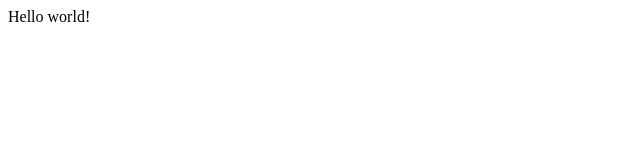
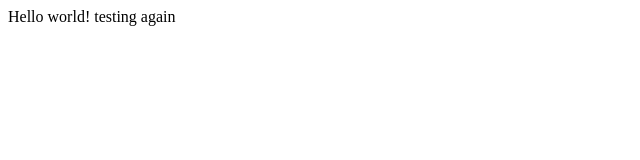
Before and after one commit to JakZGit/gatsbyCypress, a Gatsby site: page / in a window 1280 px wide. Shown: the whole page, without its empty margins (0-640 px from the left). Built offline with nearby package versions, Linux system fonts and the light colour scheme; Gatsby itself is replaced by a stand-in of ours.

Commit message:
testing 2

```diff
--- a/src/pages/index.js
+++ b/src/pages/index.js
@@ -1,5 +1,5 @@
 import React from "react"
 
 export default function Home() {
-  return <div>Hello world!</div>
+  return <div>Hello world! testing again</div>
 }
```
